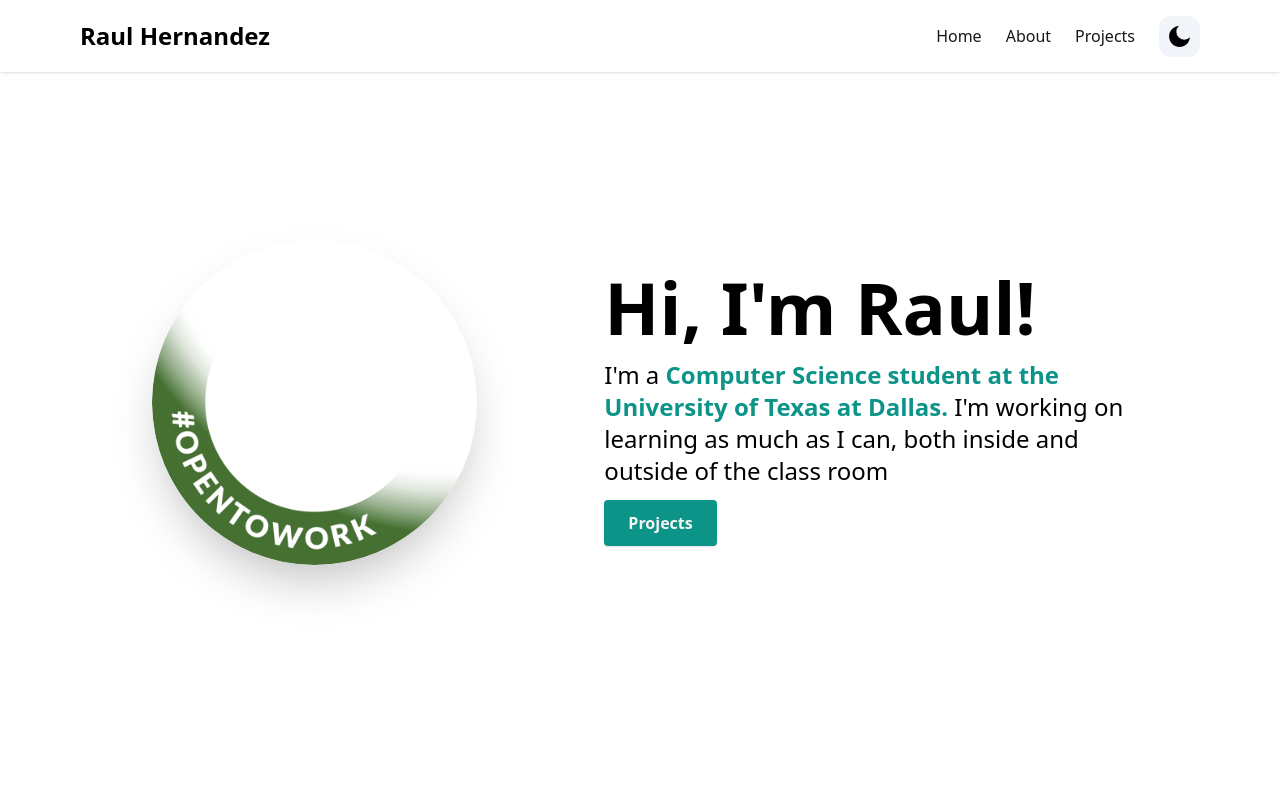
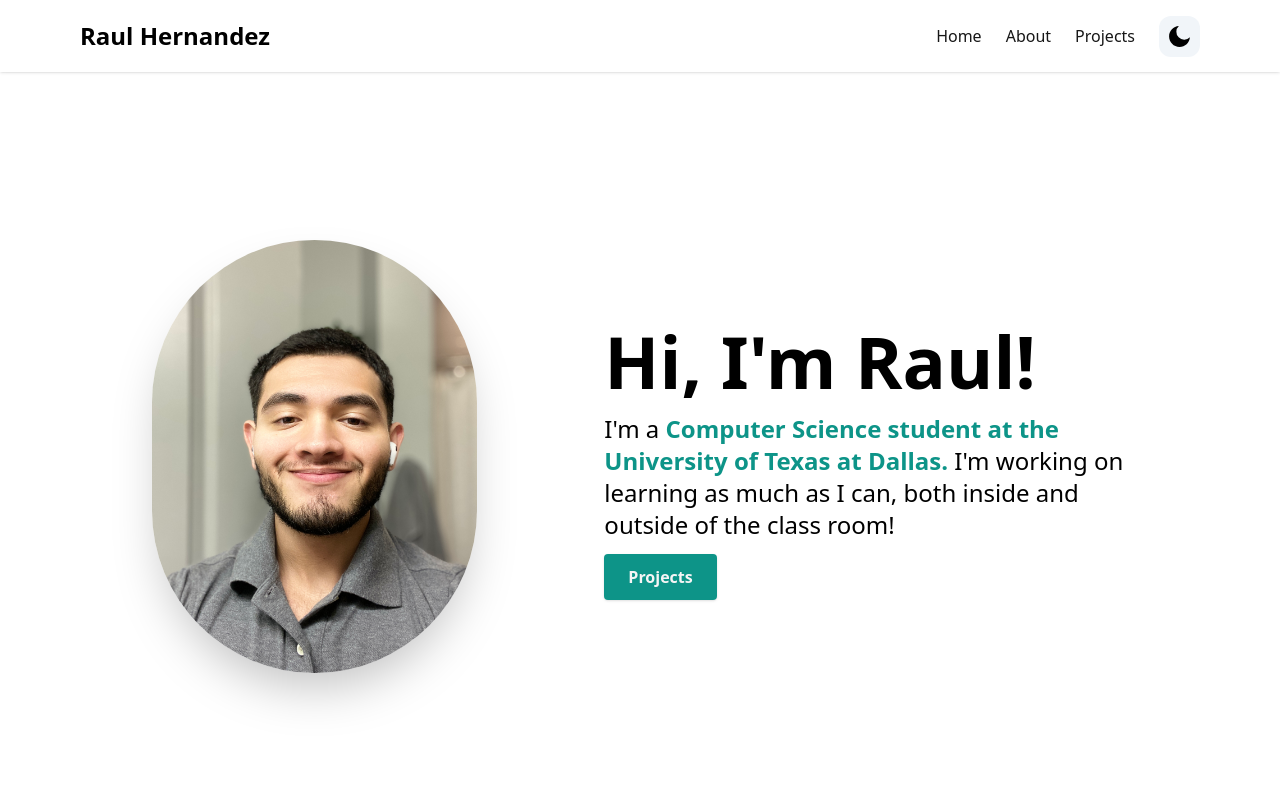
Before and after one commit to tinyrah/personalwebsite2, a Next.js app: page / in a window 1280 px wide. Shown: the top 800 px of the page. Built offline with nearby package versions, Linux system fonts and the light colour scheme.

Commit message:
new headshot image21

```diff
--- a/components/HeroSection.tsx
+++ b/components/HeroSection.tsx
@@ -10,7 +10,7 @@ const HeroSection = () => {
       <div className="flex flex-col text-center items-center justify-center animate-fadeIn animation-delay-2 my-10 py-16 sm:py-32 md:py-48 md:flex-row md:space-x-4 md:text-left">
         <div className="md:mt-2 md:w-1/2">
           <Image
-            src="/headshot.png"
+            src="/headshot.jpg"
             alt=""
             width={325}
             height={325}
@@ -25,7 +25,7 @@ const HeroSection = () => {
               Computer Science student at the University of Texas at Dallas.{" "}
             </span>
              I'm working on learning as much as I can, both inside
-             and outside of the class room
+             and outside of the class room!
           </p>
           <Link
             to="projects"
```
